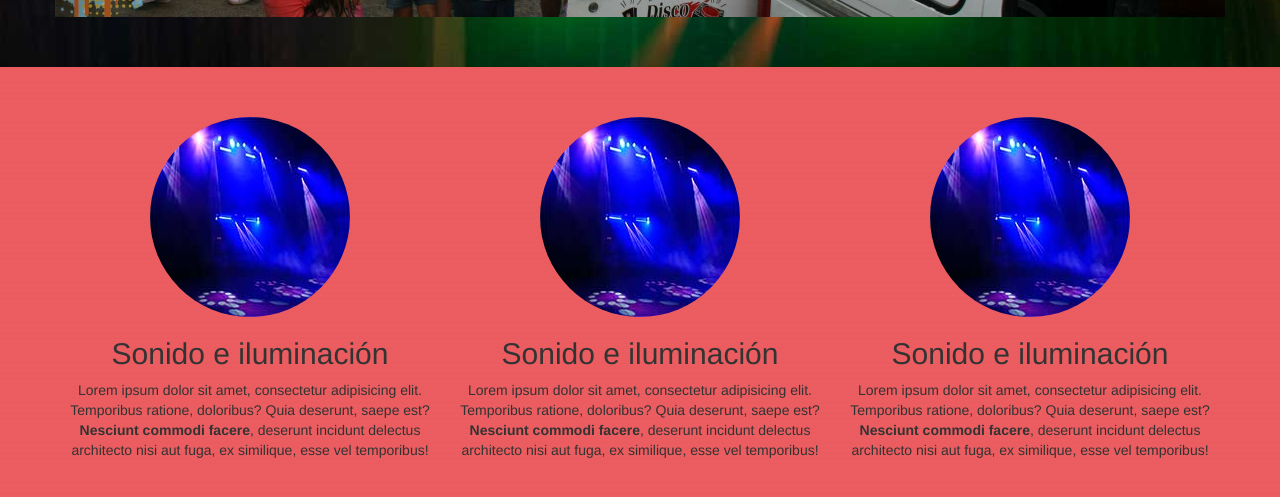
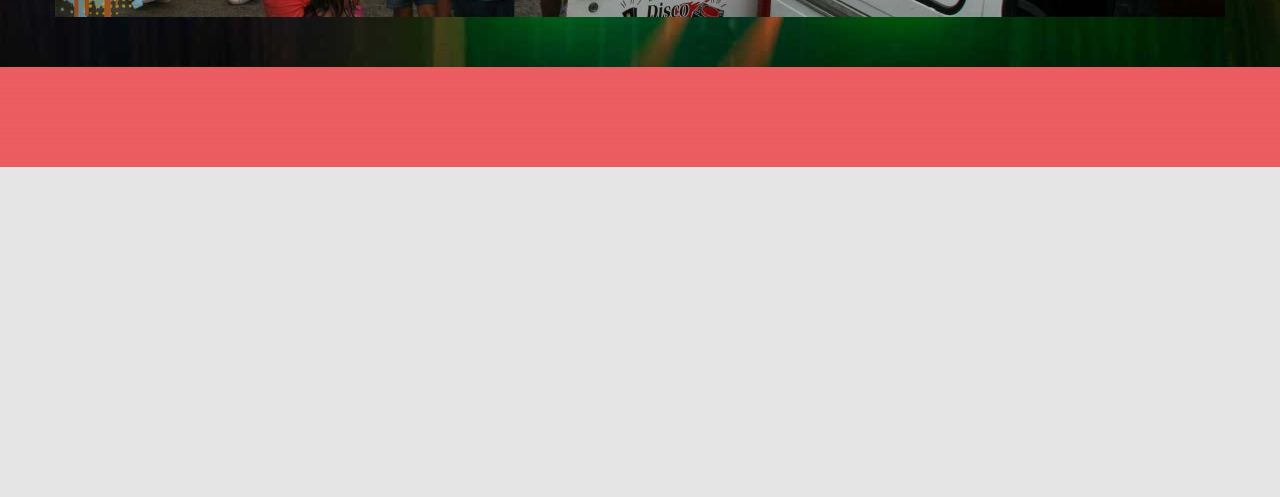
Before and after one commit to fblazp/disco-eco, a plain HTML site: page index.html in a window 1280 px wide. Shown: the part 719-1216 px from the top of the page. After the commit the page ends 886 px from the top, so only its background shows below. Drawn offline with nearby package versions, Linux system fonts and the light colour scheme.

Commit message:
pendiente añadir contenido

```diff
--- a/css/main.css
+++ b/css/main.css
@@ -95,6 +95,5 @@ body
 /*PRESENTATION*/
 #presentation
 {
-	text-align: center;
 	background: rgba(238,61,64,0.8);
 }
--- a/index.html
+++ b/index.html
@@ -126,27 +126,7 @@
     <section id="presentation" class="wrap">
       <div class="container">
         <div class="row">
-          <div class="col-sm-4">
-            <article>
-              <img src="img/welcome-1.jpg" alt="Sonido e iluminación" class="img-circle">
-              <h2>Sonido e iluminación</h2>
-              <p>Lorem ipsum dolor sit amet, consectetur adipisicing elit. Temporibus ratione, doloribus? Quia deserunt, saepe est? <strong>Nesciunt commodi facere</strong>, deserunt incidunt delectus architecto nisi aut fuga, ex similique, esse vel temporibus!</p>
-            </article>
-          </div><!--.col-sm-4-->
-          <div class="col-sm-4">
-            <article>
-              <img src="img/welcome-1.jpg" alt="Sonido e iluminación" class="img-circle">
-              <h2>Sonido e iluminación</h2>
-              <p>Lorem ipsum dolor sit amet, consectetur adipisicing elit. Temporibus ratione, doloribus? Quia deserunt, saepe est? <strong>Nesciunt commodi facere</strong>, deserunt incidunt delectus architecto nisi aut fuga, ex similique, esse vel temporibus!</p>
-            </article>
-          </div><!--.col-sm-4-->
-          <div class="col-sm-4">
-            <article>
-              <img src="img/welcome-1.jpg" alt="Sonido e iluminación" class="img-circle">
-              <h2>Sonido e iluminación</h2>
-              <p>Lorem ipsum dolor sit amet, consectetur adipisicing elit. Temporibus ratione, doloribus? Quia deserunt, saepe est? <strong>Nesciunt commodi facere</strong>, deserunt incidunt delectus architecto nisi aut fuga, ex similique, esse vel temporibus!</p>
-            </article>
-          </div><!--.col-sm-4-->
+
         </div><!--.row-->
       </div><!--.container-->
     </section>
```
